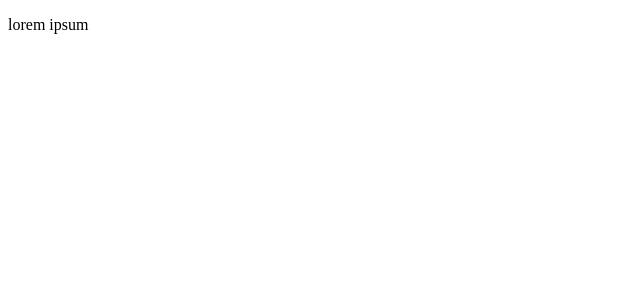
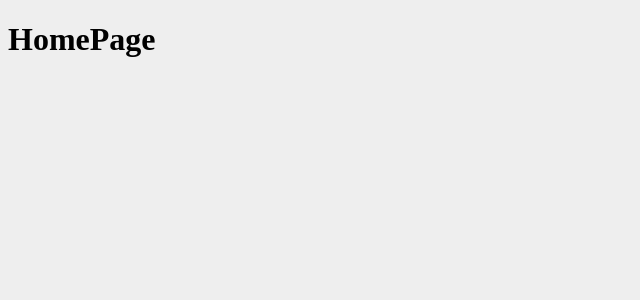
Before and after one commit to SM-durofusic/xp-dayz, a React (Create React App) app: page / in a window 1280 px wide. Shown: the top 300 px of the page, without its empty margins (0-640 px from the left). Built offline with nearby package versions, Linux system fonts and the light colour scheme.

Commit message:
Created component for HomePage and single post page

```diff
--- a/src/App.js
+++ b/src/App.js
@@ -1,6 +1,9 @@
 import React, { Component } from 'react';
 import ApolloClient from 'apollo-boost';
 import { Route } from 'react-router-dom';
+
+import HomePage from './components/HomePage';
+import SinglePage from './components/SinglePage';
 
 const WP_GRAPHQL_ENDPOINT = 'www.develop.durofusic.biz.hr/xp-dayz/graphql';
 
@@ -16,7 +19,8 @@ class App extends Component {
   render() {
     return (
       <div className="App">
-        <p>lorem ipsum</p>
+        <Route path="/" exact component={HomePage} />
+        <Route path="/:id" exact component={SinglePage} />
       </div>
     );
   }
--- /dev/null
+++ b/src/components/HomePage/HomePage.js
@@ -0,0 +1,11 @@
+import React, { Component } from 'react';
+
+export default class HomePage extends Component {
+  render() {
+    return (
+      <div>
+        <h1>HomePage</h1>
+      </div>
+    );
+  }
+}
--- /dev/null
+++ b/src/components/HomePage/index.js
@@ -0,0 +1,3 @@
+import HomePage from './HomePage';
+
+export default HomePage;
--- /dev/null
+++ b/src/components/SinglePage/SinglePage.js
@@ -0,0 +1,7 @@
+import React, { Component } from 'react';
+
+export default class SinglePage extends Component {
+  render() {
+    return <div />;
+  }
+}
--- /dev/null
+++ b/src/components/SinglePage/index.js
@@ -0,0 +1,3 @@
+import SinglePage from './SinglePage';
+
+export default SinglePage;
--- a/src/index.js
+++ b/src/index.js
@@ -1,6 +1,7 @@
 import React from 'react';
 import ReactDOM from 'react-dom';
 import { BrowserRouter } from 'react-router-dom';
+import { css } from 'glamor';
 
 import App from './App';
 import * as serviceWorker from './serviceWorker';
@@ -16,3 +17,7 @@ ReactDOM.render(
 // unregister() to register() below. Note this comes with some pitfalls.
 // Learn more about service workers: http://bit.ly/CRA-PWA
 serviceWorker.unregister();
+
+css.global('html, body', {
+  backgroundColor: '#eee',
+});
```
Also changed, not shown: src/components/PageContainer/PageContainer.js (+7 -5 lines), src/logo.svg (deleted).
